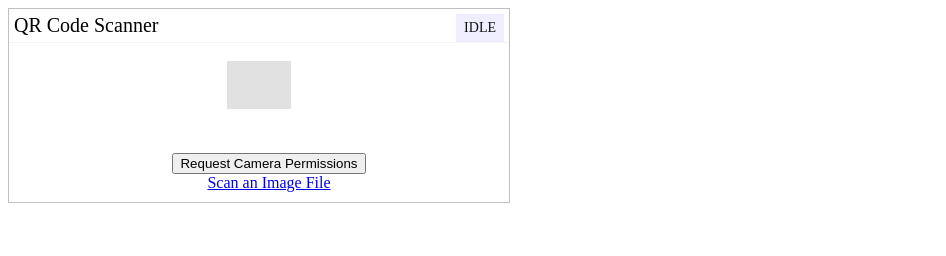
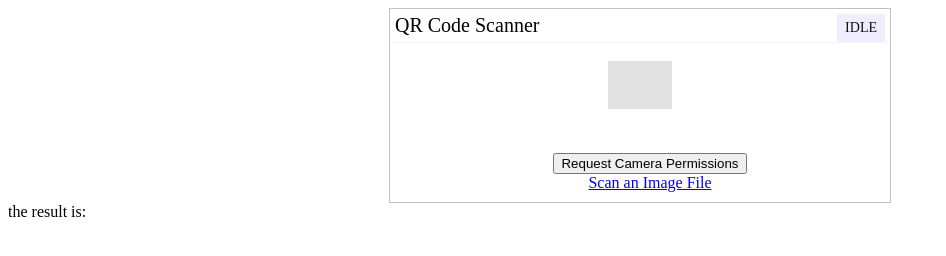
Before and after one commit to Amanda70106/qrcode.final, a plain HTML site: page index.html in a window 1280 px wide. Shown: the whole page, without its empty margins (0-946 px from the left). Drawn offline with Linux system fonts and the light colour scheme; grey boxes are pictures that could not be loaded.

Commit message:
Update index.html

```diff
--- a/index.html
+++ b/index.html
@@ -3,10 +3,13 @@
   <head>
     <title>Html-Qrcode Demo</title>
   <body>
-    <div id="qr-reader" style="width:500px"></div>
-    <div id="qr-reader-results"></div>
+    <center>
+      <div id="qr-reader" style="width:500px"></div>
+    </center>
+    <div id="qr-reader-results">the result is:</div>
   </body>
   <script src="html5-qrcode.min.js"></script>
   <script src="index.js"></script>
+
   </head>
 </html>
```
